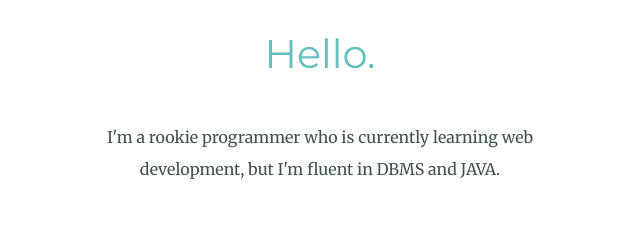
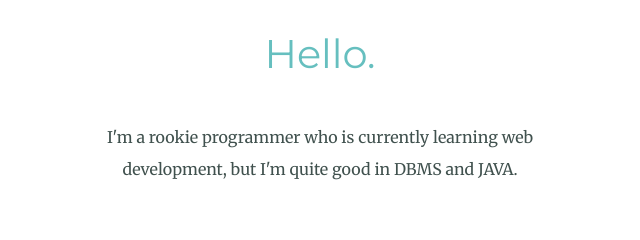
Before and after one commit to vermillion191/Personal-Website, a plain HTML site: page index.html in a window 1280 px wide. Shown: the part 1020-1260 px from the top of the page, 320-960 px from the left. Drawn offline with Linux system fonts and the light colour scheme.

Commit message:
Update index.html

```diff
--- a/index.html
+++ b/index.html
@@ -25,7 +25,7 @@
     <div class="profile">
       <img class="profile-image" src="https://www.flaticon.com/svg/static/icons/svg/560/560216.svg" alt="Profile Icon">
       <h2>Hello.</h2>
-      <p class="intro">I'm a rookie programmer who is currently learning web development, but I'm fluent in DBMS and JAVA.</p>
+      <p class="intro">I'm a rookie programmer who is currently learning web development, but I'm quite good in DBMS and JAVA.</p>
     </div>
     <hr>
     <div class="skills">
```
